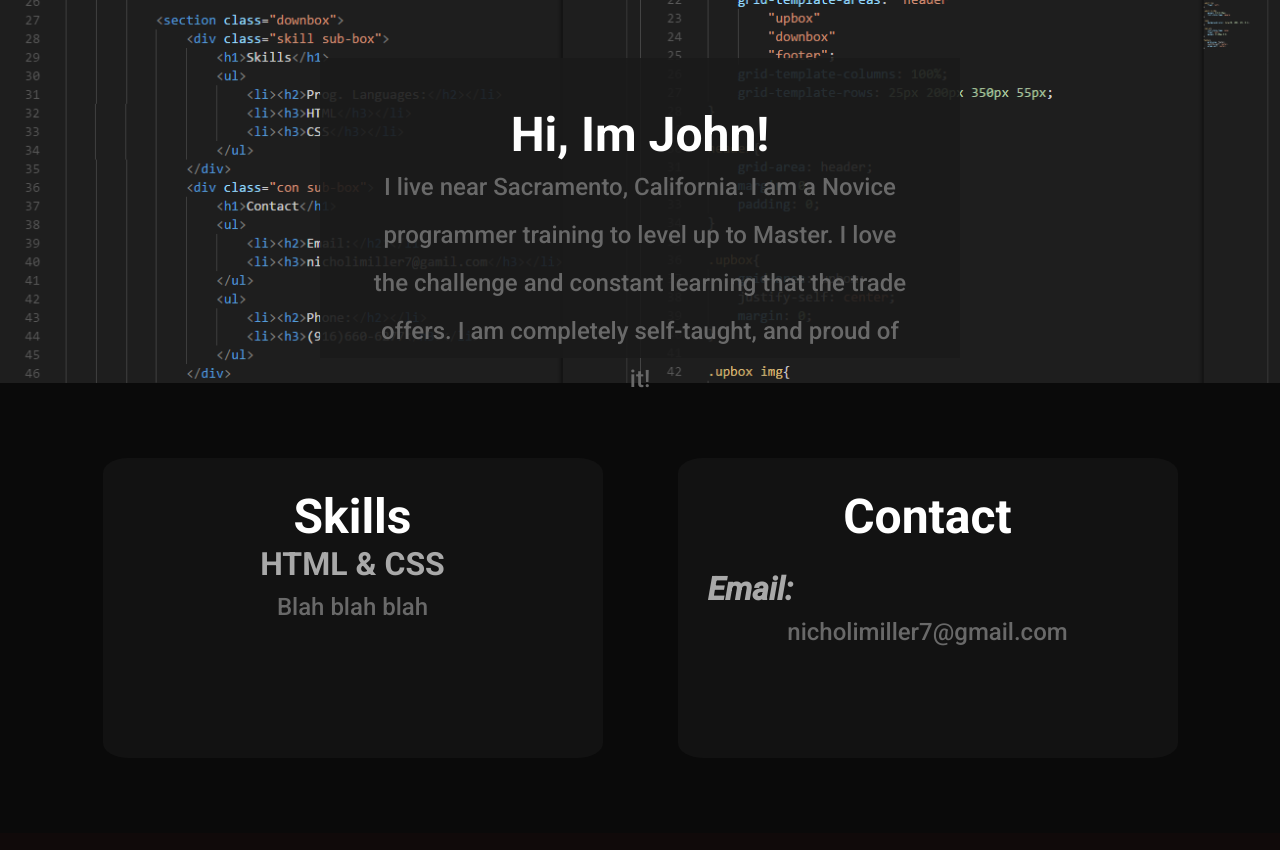
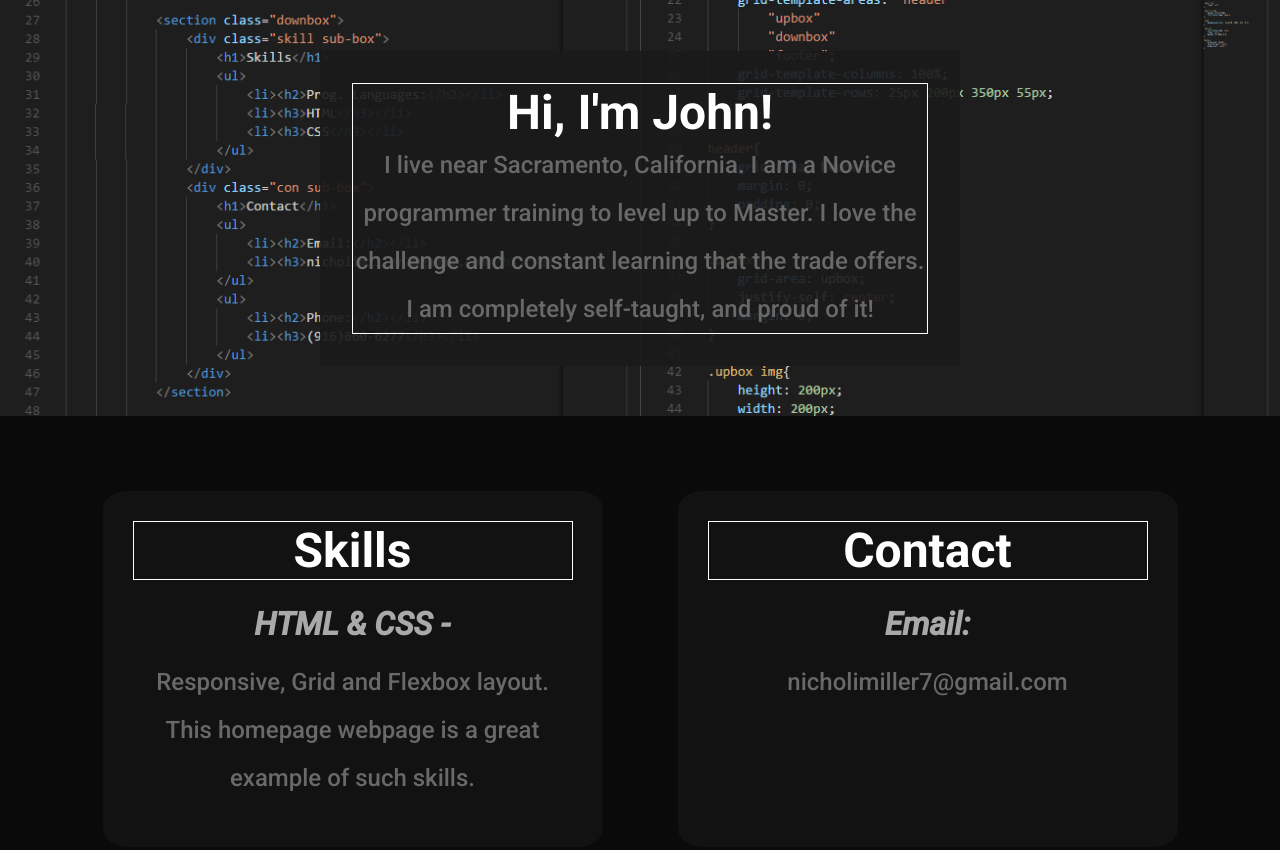
Before and after one commit to jnam1991/jnamiller.com, a plain HTML site: page index.html in a window 1280 px wide. Shown: the part 302-1152 px from the top of the page. Drawn offline with Linux system fonts and the light colour scheme.

Commit message:
finishing touches with text and borders

```diff
--- a/index.html
+++ b/index.html
@@ -23,21 +23,23 @@
 
             <img src="resources/johnmillerphoto.jpg">
             <div class="about-box">
-            <h1>Hi, Im John!</h1>
-            <p>I live near Sacramento, California. I am a Novice programmer training to level up to Master. I love the challenge and constant learning that the trade offers. I am completely self-taught, and proud of it!</p>
+                <div class="border">
+                <h1>Hi, I'm John!</h1>
+                <p>I live near Sacramento, California. I am a Novice programmer training to level up to Master. I love the challenge and constant learning that the trade offers. I am completely self-taught, and proud of it!</p>
+                </div>
             </div>
         </main>
 
         <section class="nested-grid">
             <div class="skills box">
                 <h1>Skills</h1>
-                <h2>HTML & CSS</h2>
-                <p>Blah blah blah</p>
+                <h2><i>HTML & CSS - </i></h2>
+                <p>Responsive, Grid and Flexbox layout. This homepage webpage is a great example of such skills. </p>
             </div>
 
             <div class="contact box">
                 <h1>Contact</h1>
-                <h2><i>Email:</i></h2><p>nicholimiller7@gmail.com</p>
+                <h2><i>Email: </i></h2><p>nicholimiller7@gmail.com</p>
             </div>
         </section>
 
--- a/style.css
+++ b/style.css
@@ -11,6 +11,8 @@ html {
 
 :root {
     --header-footer-banner: hsl(0, 25%, 5%);
+    --border: solid 1px white;
+    --info-txt-margin: 15px;
 }
 
 body {
@@ -51,6 +53,8 @@ header {
     grid-area: header;
     height: 75px;
     background: var(--header-footer-banner);
+    box-sizing: border-box;
+    border-bottom: solid 3px var(--border-color);
 }
 
 header a{
@@ -84,14 +88,21 @@ main img{
     width: 16rem;
     position: relative;
     top: -2rem;
+    margin-bottom: -2rem;
 }
 
 .about-box {
-    height: 300px;
+    height: auto;
     width: 50%;
-    margin: 25px auto;
-    padding: 3rem;
+    margin: 50px auto;
+    padding: 2rem;
     background-color: hsla(0, 0%, 10%, 0.9);
+
+}
+
+.border {
+    box-sizing: border-box;
+    border: var(--border);
 }
 
 section {
@@ -101,15 +112,15 @@ section {
 .nested-grid{
     display: grid;
     width: 100%;
-    margin-top: 75px;
+    margin: 75px auto;
     grid-gap: 75px;
-    grid: repeat(2, auto) / repeat(2, auto);
+    grid: auto / repeat(2, auto);
     grid-template-areas:
         "skills contact";
 }
 
 .box {
-    height: 300px;
+    height: auto;
     width: 500px;
     background: hsl(0, 0%, 7%);
     border-radius: 5%;
@@ -127,9 +138,17 @@ section {
     justify-self: left;
 }
 
+.contact h1, .skills h1 {
+    margin-bottom: 25px;
+    border: var(--border);
+}
+
 .contact h2 {
-    text-align: left;
-    margin-top: 25px;
+    margin-bottom: var(--info-txt-margin);
+}
+
+.skills h2, .skills p {
+    margin-bottom: var(--info-txt-margin);
 }
 
 footer {
@@ -142,3 +161,7 @@ footer {
 footer p {
     font-size: 1rem;
 }
+
+@media only screen and (max-width: 480px){
+
+}
```
